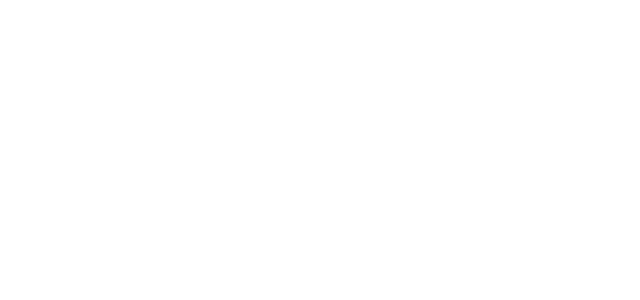
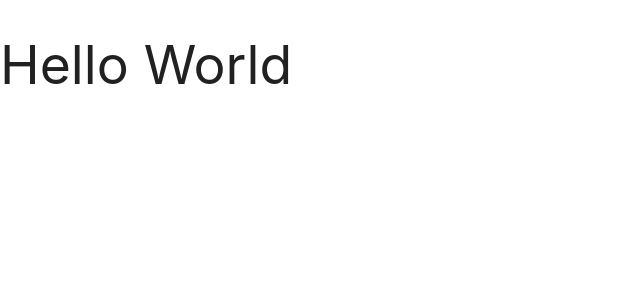
Before and after one commit to tryber/sd-04-recipes-app-9, a React (Create React App) app: page / in a window 1280 px wide. Shown: the top 300 px of the page, without its empty margins (0-640 px from the left). Built offline with nearby package versions, Linux system fonts and the light colour scheme.

Commit message:
criando as primeiras rotas

```diff
--- a/src/App.js
+++ b/src/App.js
@@ -1,9 +1,10 @@
 import React from 'react';
 import './App.css';
+import Routes from './routes/Routes';
 
 function App() {
   return (
-    <div />
+    <Routes />
   );
 }
 
--- /dev/null
+++ b/src/pages/Login.jsx
@@ -0,0 +1,9 @@
+import React from 'react';
+
+const Login = () => (
+  <div>
+    <h2>Hello World</h2>
+  </div>
+);
+
+export default Login;
--- /dev/null
+++ b/src/routes/Routes.js
@@ -0,0 +1,39 @@
+import React from 'react';
+import { BrowserRouter as Router, Switch, Route } from 'react-router-dom';
+import Login from '../pages/Login';
+import NotFound from '../pages/NotFound';
+
+const Routes = () => (
+  <Router>
+    <Switch>
+      {/* <Route
+        exact path="/comidas"
+        component={<MainRecipes {...props} type="cocktail" title="Bebidas"/>}
+      /> */}
+      {/* <Route
+        exact path="/bebidas"
+        component={<MainRecipes {...props} type="cocktail" title="Bebidas"/>}
+      /> */}
+      {/* <Route
+        exact path="/comidas/:id"
+        component={<RecipeDetails />}
+      />
+      <Route
+        exact path="/bebidas/:id"
+        component={<RecipeDetails />}
+      />
+      <Route
+        exact path="/comidas/:id/in-progress"
+        component={<RecipeInProgress />}
+      />
+      <Route
+        exact path="/bebidas/:id/in-progress"
+        component={<RecipeInProgress />}
+      /> */}
+      <Route exact path="/" component={Login} />
+      <Route component={NotFound} />
+    </Switch>
+  </Router>
+);
+
+export default Routes;
```
Also changed, not shown: src/pages/MainRecipes.jsx (added, +9 -0 lines), src/components/Header.jsx (added), src/pages/NotFound.jsx (added), src/pages/RecipeDetails.jsx (added), src/pages/RecipeInProgress.jsx (added), src/services/getRecipes.js (added).
